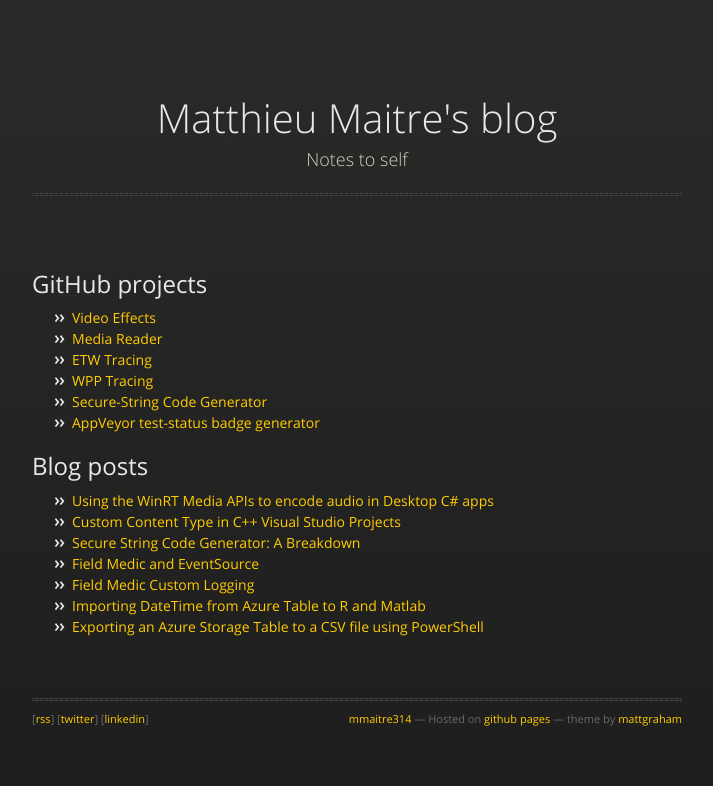
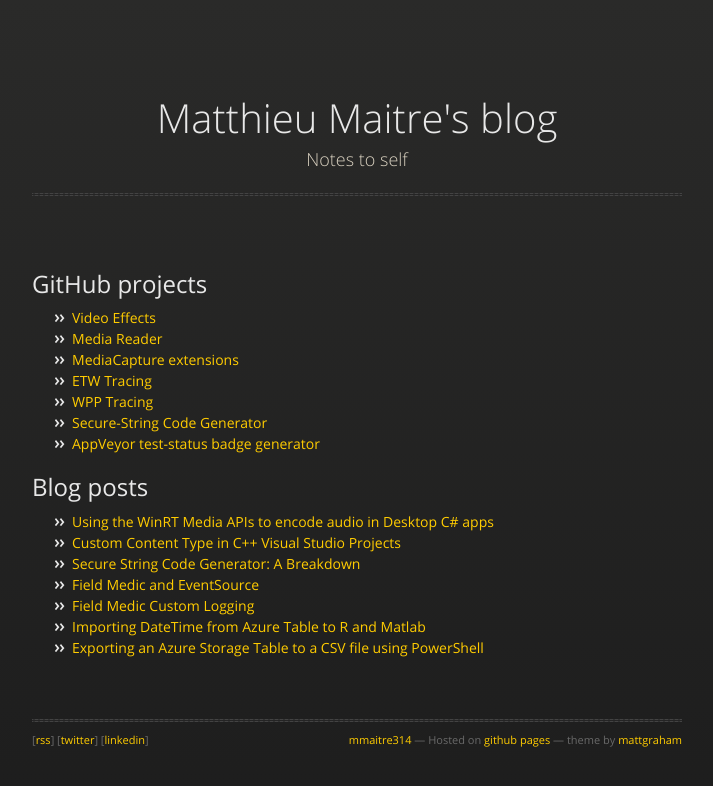
Before and after one commit to mmaitre314/mmaitre314.github.io, a Jekyll site: the page built from index.html, in a window 1280 px wide. Shown: the top 786 px of the page, without its empty margins (283-996 px from the left). Built offline with Jekyll 4.4.1, drawn with Linux system fonts in a browser that asks for light colours; nearby versions of some CDN libraries.

Commit message:
Add link to MediaCapture extensions

```diff
--- a/index.html
+++ b/index.html
@@ -41,6 +41,9 @@
               <a href="http://mmaitre314.github.io/MediaReader/">Media Reader</a>
             </li>
             <li>
+              <a href="http://mmaitre314.github.io/MediaCaptureExtensions/">MediaCapture extensions</a>
+            </li>
+            <li>
               <a href="http://mmaitre314.github.io/TraceEtw/">ETW Tracing</a>
             </li>
             <li>
```
